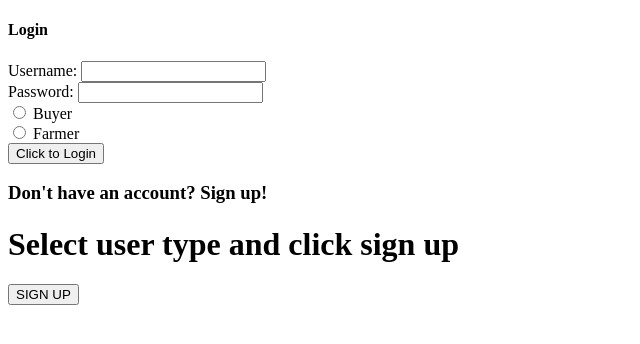
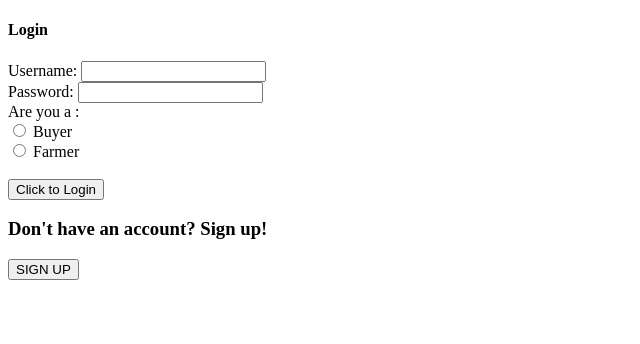
Before and after one commit to SiamSarker/HTDOCs, a PHP site: page /eMarketTest1/login.php in a window 1280 px wide. Shown: the top 344 px of the page, without its empty margins (0-640 px from the left). Run offline with PHP 8.4, Linux system fonts and the light colour scheme.

Commit message:
done so far

```diff
--- a/eMarketTest1/login.php
+++ b/eMarketTest1/login.php
@@ -20,20 +20,19 @@ session_start();
         <label for="mypass">Password</label>:
         <input type="password" id="mypass" name="mypass">
         <br>
+        Are you a :
         <div>
         <input type="radio" name="role" value="buyer"> Buyer<br>
-			<input type="radio" name="role" value="farmer"> Farmer<br>
-
+		<input type="radio" name="role" value="farmer"> Farmer<br>
 		</div>
+        <br>
         <input type="submit" value="Click to Login">
     </form>
 
     <div class="textbox"><h3>Don't have an account? Sign up!</h3></div>
 
-				<h1>Select user type and click sign up</h1>
 
     <form action="register.php" method="POST">
-
 
             <button type="submit" class="btn btn-primary">SIGN UP</button>
 
```
